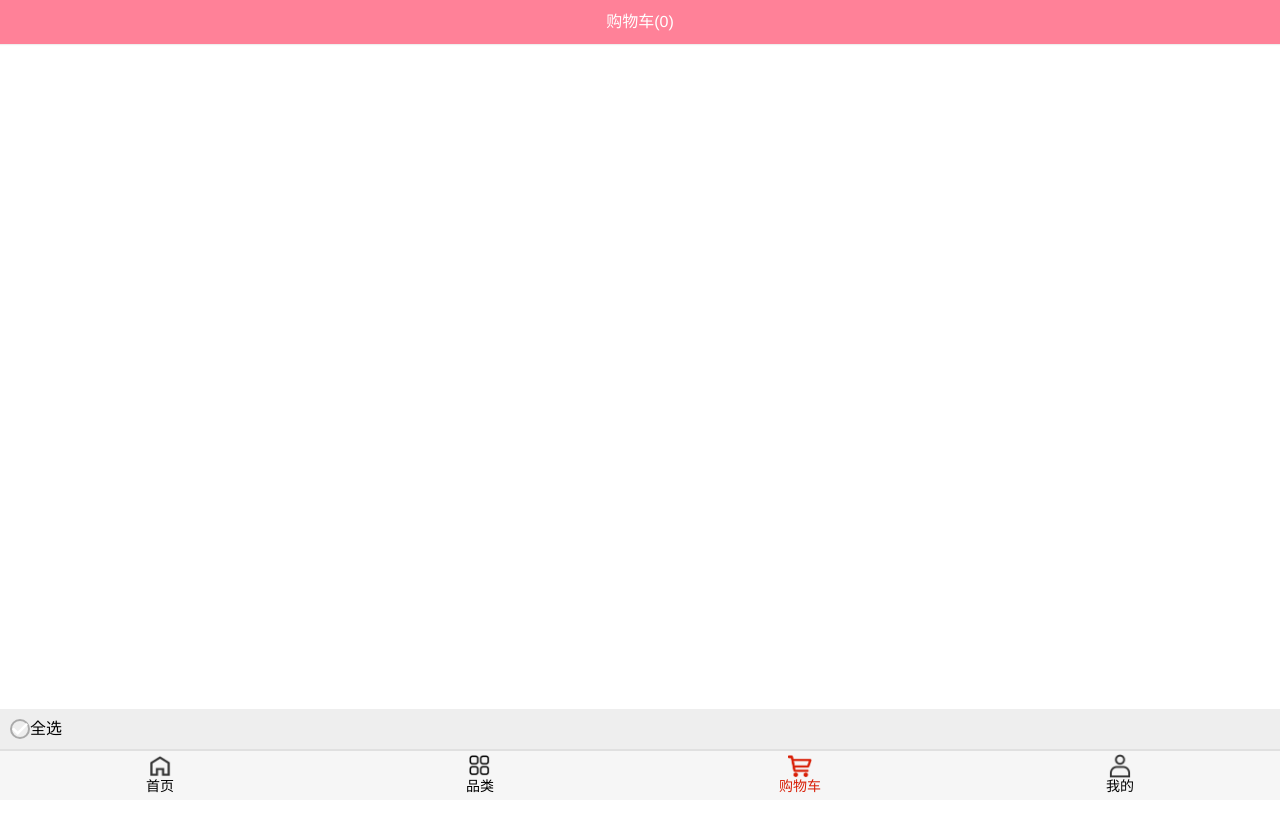
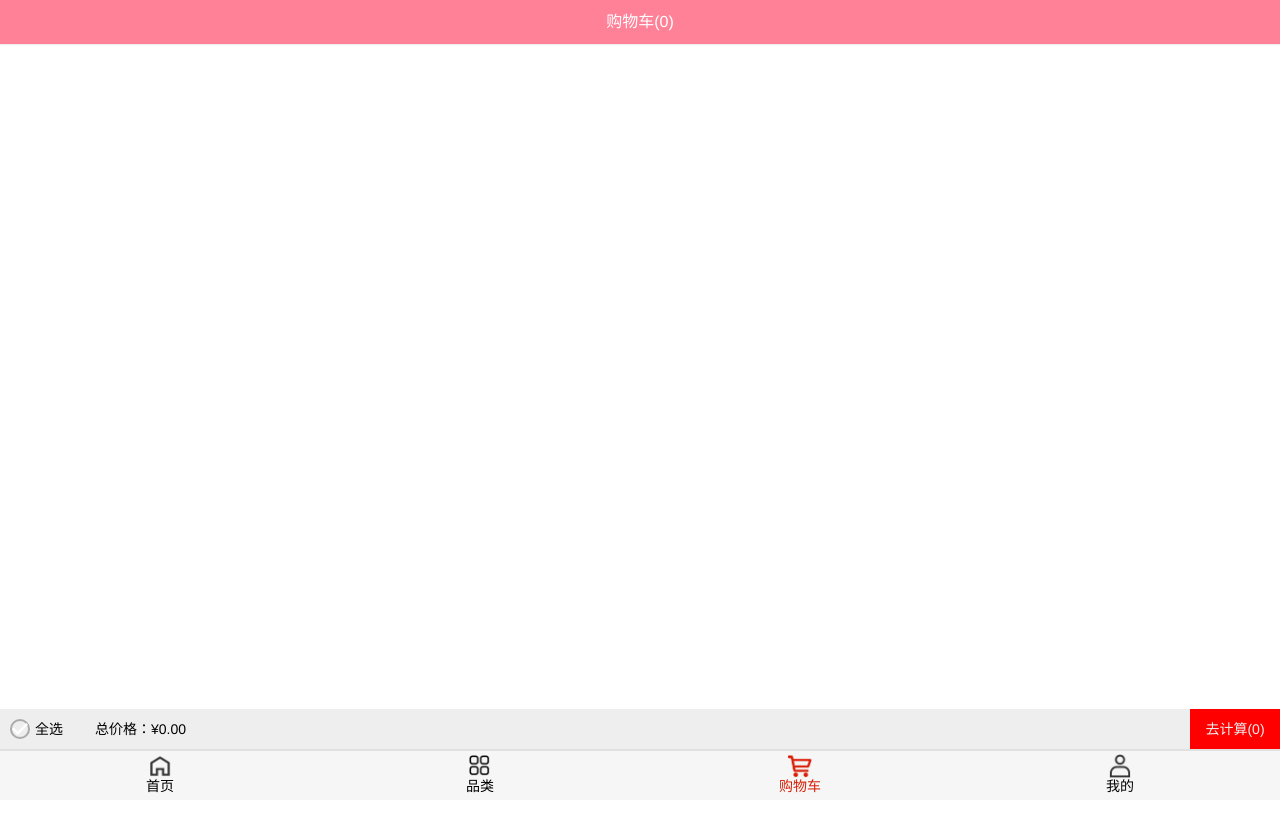
Before and after one commit to CXY0501/supermall, a Vue app: page /shopcart in a window 1280 px wide. Shown: the top 832 px of the page. Built offline with nearby package versions, Linux system fonts and the light colour scheme.

Commit message:
2020122504

```diff
--- a/src/views/shopcart/childComps/CartBottomBar.vue
+++ b/src/views/shopcart/childComps/CartBottomBar.vue
@@ -4,7 +4,12 @@
       <check-button class="checkall"/>
       <span>全选</span>
     </div>
-
+    <div class="price">
+      总价格：{{totalPrice}}
+    </div>
+    <div class="calculate">
+      去计算({{checkLength}})
+    </div>
   </div>
 </template>
 
@@ -20,6 +25,18 @@ export default{
     checkButton
   },
   methods:{
+  },
+  computed:{
+    totalPrice(){
+      return '¥'+this.$store.state.cartList.filter(item=>{
+        return item.checked
+      }).reduce((preValue,item)=>{
+        return preValue+item.price*item.count
+      },0).toFixed(2)
+    },
+    checkLength(){
+      return this.$store.state.cartList.filter(item => item.checked).length
+    }
   }
 }
 </script>
@@ -32,18 +49,30 @@ export default{
   bottom: 135px;
   z-index: 9;
   line-height: 40px;
-
-
+  display: flex;
+  font-size: 14px;
 }
 .check-content{
   display: flex;
   align-items: center;
   margin-left: 10px;
+  width: 60px;
 }
 .checkall{
   width: 20px;
   height: 20px;
   line-height: 20px;
+  margin-right: 5px;
 }
-
+.price{
+  margin-left: 25px;
+  flex:1;
+}
+.calculate{
+  margin-left: 45px;
+  width: 90px;
+  background-color:red;
+  color: #eee;
+  text-align: center;
+}
 </style>
```
